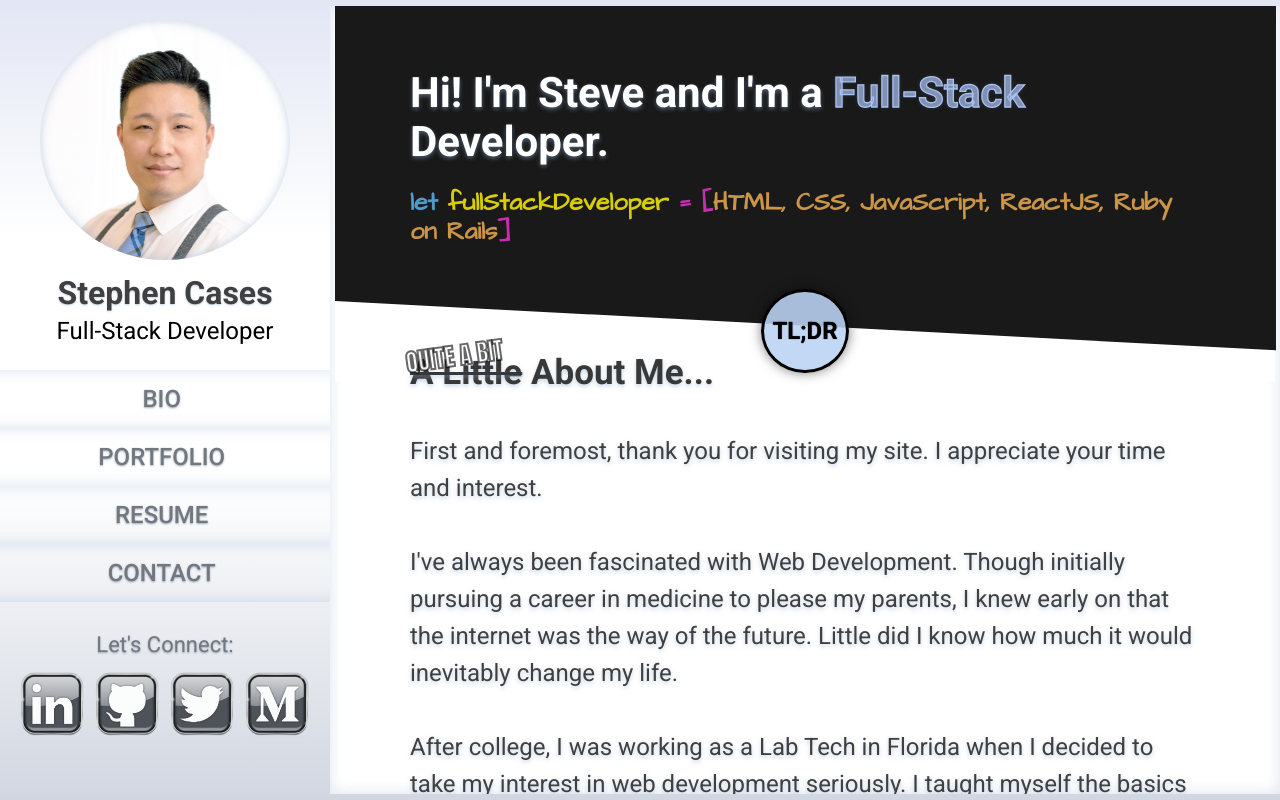
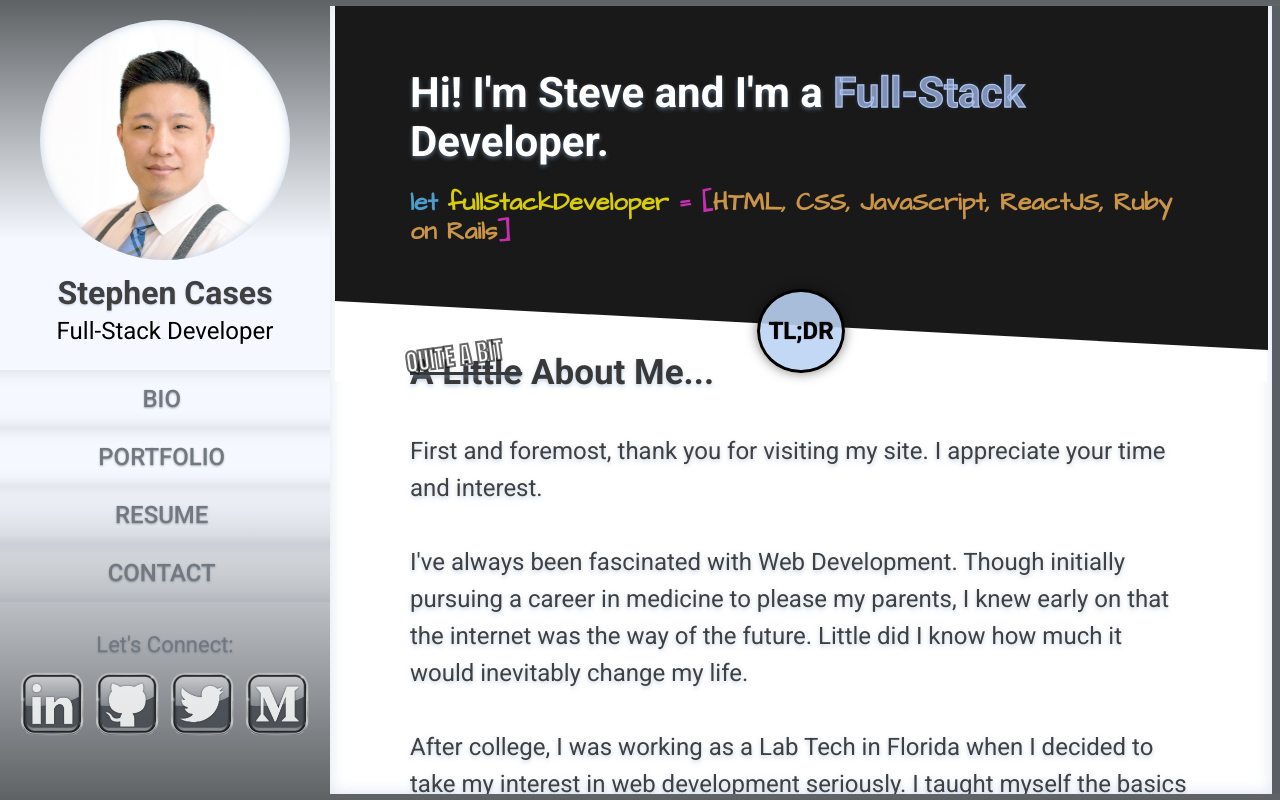
Before and after one commit to builtforsomethingbigger/stephencases.com, a React (Create React App) app: page / in a window 1280 px wide. Built offline with nearby package versions, Linux system fonts and the light colour scheme; no server answers.

Commit message:
Theme update - dark grey

```diff
--- a/src/styles/App.css
+++ b/src/styles/App.css
@@ -30,10 +30,10 @@ body{
   max-width: 1500px;
   background: linear-gradient(
     to bottom,
-    rgb(226, 230, 244) 0%,
-    rgb(255, 255, 255) 30%,
-    rgb(255, 255, 255) 60%,
-    rgb(209, 214, 224) 100%
+    rgb(94, 98, 101) 0%,
+    rgb(245, 248, 254) 30%,
+    rgb(245, 248, 254) 60%,
+    rgb(94, 98, 101) 100%
     );
   box-shadow: 0px 0px 100px rgba(98, 109, 120, 0.621);
   z-index: 100;
@@ -53,13 +53,13 @@ body{
 }
   @keyframes gradient {
     0%  {
-      box-shadow: 0px 0px 80px rgba(98, 109, 120, 0.6);
+      box-shadow: 0px 0px 10px rgba(98, 109, 120, 0.6);
     }
     50%  {
-      box-shadow: 0px 0px 100px rgba(96, 166, 231, 0.9);
+      box-shadow: 0px 20px 100px rgba(0, 0, 0, 0.9);
     }
     100% {
-      box-shadow: 0px 0px 80px rgba(98, 109, 120, 0.6);
+      box-shadow: 0px 0px 10px rgba(98, 109, 120, 0.6);
     }
 }
 
@@ -70,6 +70,7 @@ body{
   width: 100%;
   height: 98.4vh;
   top: .8vh;
+  border-right: 8px solid rgb(90, 94, 101);
   box-shadow: inset 0px 0px 15px rgba(138, 169, 205, 0.3);
   background-color: white;
   overflow: hidden;
--- a/src/styles/Nav.css
+++ b/src/styles/Nav.css
@@ -23,25 +23,25 @@
     font-size: 24px;
     font-weight: 500;
     padding: 15px 0px 15px 0px;
-    box-shadow: inset 0px 0px 15px rgba(130, 164, 204, 0.3);
+    box-shadow: inset 0px 0px 15px rgba(132, 142, 154, 0.3);
     cursor: pointer;
 }
 .navOptions:hover{
     transform: scale(1.05);
-    text-shadow: 0px 1px 2px rgba(138, 169, 205, 0.2);
-    box-shadow: 0px 0px 15px rgb(138, 169, 205, 0.3);
+    text-shadow: 0px 1px 2px rgba(132, 142, 154, 0.2);
+    box-shadow: 0px 0px 15px rgb(132, 142, 154, 0.3);
 }
 .navOptions:active{
     text-shadow: none;
-    box-shadow: inset 0px 0px 10px rgba(138, 169, 205, 0.2);
+    box-shadow: inset 0px 0px 10px rgba(132, 142, 154, 0.2);
 }
 .text-grey{
     color: rgb(113, 120, 127);
     text-shadow: 0px 1px 2px rgba(73, 92, 115, 0.5);
 }
 .text-grey:hover{
-    color: rgb(107, 156, 212);
-    /* text-shadow: 0px 0px 1px black; */
+    color: rgb(109, 168, 236);
+    /* text-shadow: 0px 0px 2px black; */
 }
 .controller{
     position: relative;
@@ -84,7 +84,7 @@
     background-repeat: no-repeat;
     cursor: pointer;
 }
-.linkedin:hover{
+/* .linkedin:hover{
     background: url('../images/linkedin-hover-icon.png');
     background-size: cover;
     background-repeat: no-repeat;
@@ -104,7 +104,7 @@
             background-size: cover;
             background-repeat: no-repeat;
        }
-    }
+    } */
 
 .github{
     position: flex;
@@ -118,7 +118,7 @@
     background-repeat: no-repeat;
     cursor: pointer;
 }
-.github:hover{
+/* .github:hover{
     background: url('../images/github-hover-icon.png');
     background-size: cover;
     background-repeat: no-repeat;
@@ -138,7 +138,7 @@
             background-size: cover;
             background-repeat: no-repeat;
        }
-    }
+    } */
 
 .twitter{
     position: flex;
@@ -152,7 +152,7 @@
     background-repeat: no-repeat;
     cursor: pointer;
 }
-.twitter:hover{
+/* .twitter:hover{
     background: url('../images/twitter-hover-icon.png');
     background-size: cover;
     background-repeat: no-repeat;
@@ -172,7 +172,7 @@
             background-size: cover;
             background-repeat: no-repeat;
        }
-    }
+    } */
 
 .medium{
     position: flex;
@@ -186,7 +186,7 @@
     background-repeat: no-repeat;
     cursor: pointer;
 }
-.medium:hover{
+/* .medium:hover{
     background: url('../images/medium-hover-icon.png');
     background-size: cover;
     background-repeat: no-repeat;
@@ -206,15 +206,35 @@
             background-size: cover;
             background-repeat: no-repeat;
        }
-    }
+    } */
 
 .icon{
-    opacity: .9;
+    width: 65px;
+    height: 65px;
+    border-radius: 15px;
+    opacity: .8;
 }
 .icon:hover{
     transform: scale(1.02);
     opacity: .75;
+
+    animation-name: shine;
+    animation-duration: .3s;
+    animation-iteration-count: 1;
+    animation-timing-function: ease-in-out;
 }
+    @keyframes shine {
+        0%  {
+            opacity: .75;
+        }
+        20%  {
+            opacity: .5;
+        }
+        100% {
+            opacity: .75;
+       }
+    }
+
 .icon:active{
     transform: scale(1);
     opacity: 1;
--- a/src/styles/Portfolio.css
+++ b/src/styles/Portfolio.css
@@ -117,7 +117,7 @@
     width: 96%;
     height: fit-content;
     padding: 2%;
-    background-color: rgba(30, 30, 30, 0.9);
+    background-color: rgba(40, 40, 40, 0.9);
     box-shadow: 0px 1px 3px rgba(17, 64, 134, 0.58);
     font-size: 33px;
     color: white;
@@ -140,7 +140,7 @@
     width: 100%;
     height: fit-content;
     padding: 10px 10px;
-    background-color: rgba(30, 30, 30, 0.9);
+    background-color: rgba(40, 40, 40, 0.9);
     box-shadow: 0px -2px 8px rgba(255, 255, 255, 0.5);
     text-shadow: 0px 2px 3px rgba(0, 0, 0, 0.3);
     font-size: 20px;
--- a/src/styles/Resume.css
+++ b/src/styles/Resume.css
@@ -42,7 +42,7 @@
     height: auto;
     margin-bottom: 30px;
     padding: 12px 25px 3px 25px;
-    background-color: rgb(87, 147, 215, 0.85);
+    background-color: rgba(81, 81, 81, 0.85);
     border: 1px solid rgba(60, 103, 134, 0.5);
     border-radius: 5px;
     font-family: Arial, Helvetica, sans-serif;
@@ -54,7 +54,7 @@
     box-shadow: 0px 2px 5px rgba(0, 0, 0, 0.3);
 }
 .resume-btn:hover{
-    background-color: rgba(0, 0, 0, 0.85);
+    background-color: rgba(87, 147, 215, 0.85);
     box-shadow: 0px 2px 4px rgba(0, 0, 0, 0.4);
 }
 .resume-header{
```
